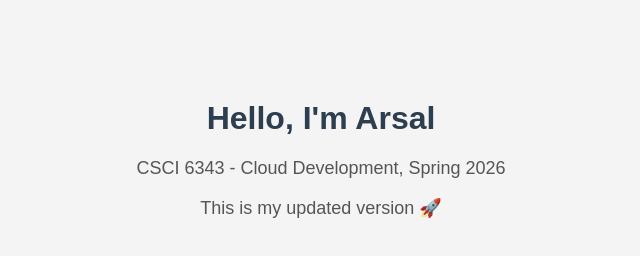
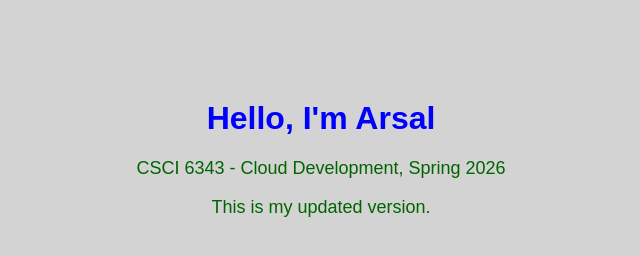
Before and after one commit to Arsalfarooq/cloud-dev-netlify, a plain HTML site: page index.html in a window 1280 px wide. Shown: the whole page, without its empty margins (319-959 px from the left). Drawn offline with Linux system fonts and the light colour scheme.

Commit message:
trying to change color

```diff
--- a/index.html
+++ b/index.html
@@ -8,25 +8,24 @@
   <style>
     body {
       font-family: Arial, sans-serif;
-            background-color: #f4f4f4;
+      background-color: lightgray;
       text-align: center;
       margin-top: 100px;
     }
 
     h1 {
-            color: #2c3e50;
+      color: blue;
     }
 
     p {
-            color: #555;
+      color: darkgreen;
       font-size: 18px;
     }
   </style>
-
 </head>
 <body>
   <h1>Hello, I'm Arsal</h1>
   <p>CSCI 6343 - Cloud Development, Spring 2026</p>
-    <p>This is my updated version 🚀</p>
+  <p>This is my updated version.</p>
 </body>
 </html>
```
Lines whose indentation alone changed are shown as unchanged.
